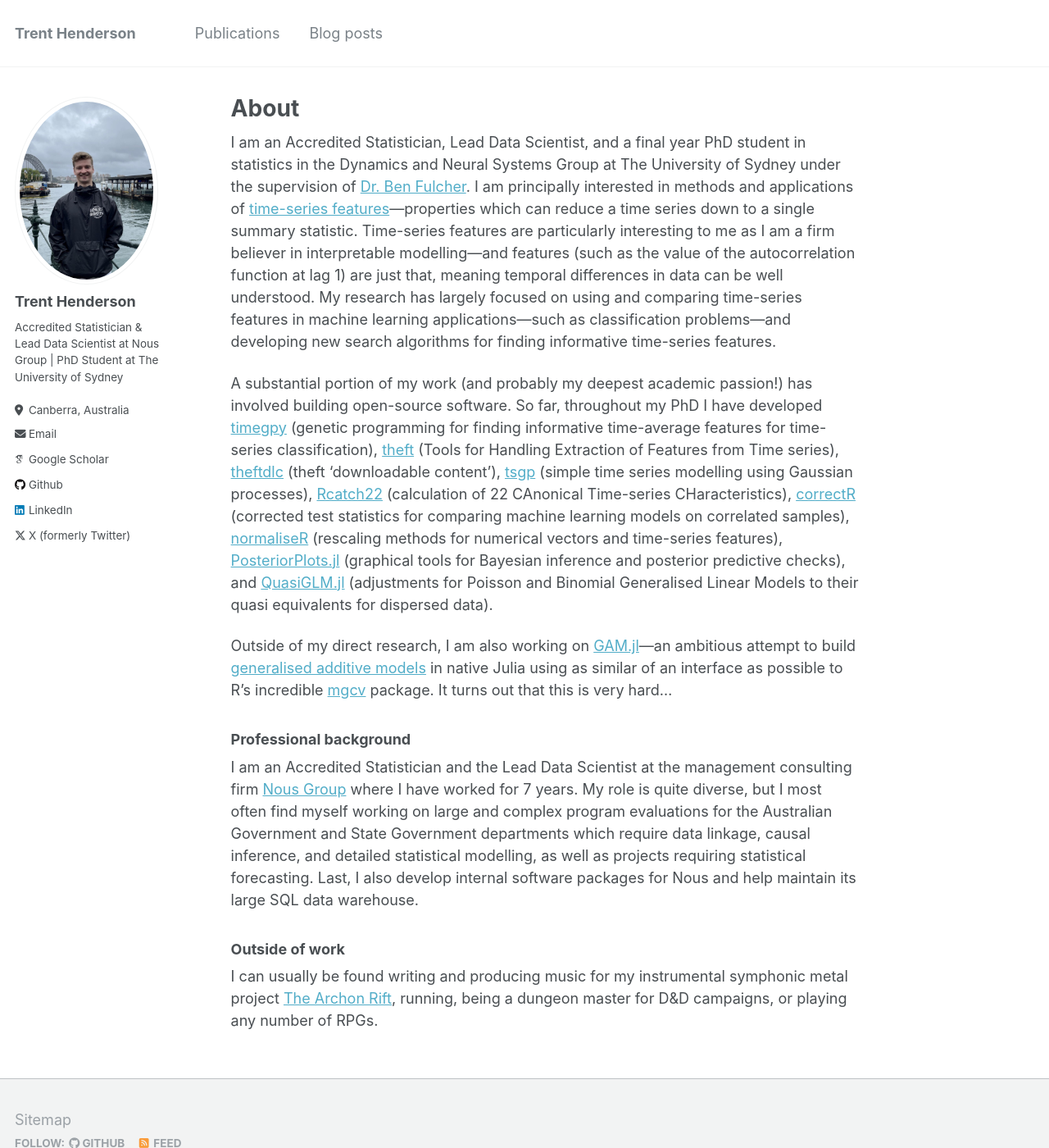
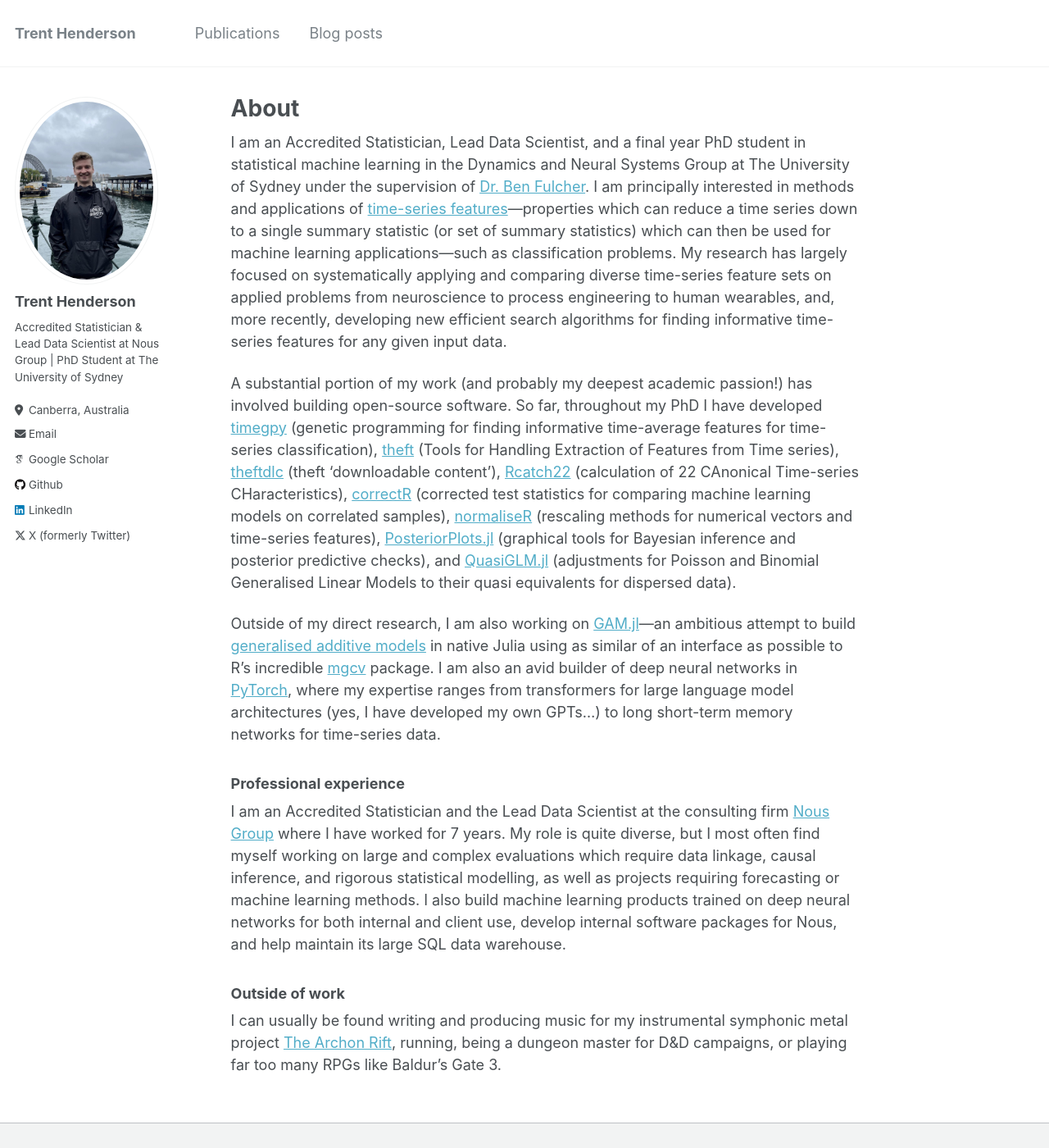
Before and after one commit to hendersontrent/hendersontrent.github.io, a Jekyll site: the page built from _pages/about.md, in a window 1280 px wide and 1400 px high. Shown: the whole window at 82% size. Built offline with Jekyll 4.4.1, drawn with Linux system fonts in a browser that asks for light colours; some web fonts are replaced.

Commit message:
Update about.md

```diff
--- a/_pages/about.md
+++ b/_pages/about.md
@@ -8,16 +8,16 @@ redirect_from:
   - /about.html
 ---
 
-I am an Accredited Statistician, Lead Data Scientist, and a final year PhD student in statistics in the Dynamics and Neural Systems Group at The University of Sydney under the supervision of [Dr. Ben Fulcher](http://www.benfulcher.com/). I am principally interested in methods and applications of [time-series features](https://arxiv.org/abs/1709.08055)---properties which can reduce a time series down to a single summary statistic. Time-series features are particularly interesting to me as I am a firm believer in interpretable modelling---and features (such as the value of the autocorrelation function at lag 1) are just that, meaning temporal differences in data can be well understood. My research has largely focused on using and comparing time-series features in machine learning applications---such as classification problems---and developing new search algorithms for finding informative time-series features.
+I am an Accredited Statistician, Lead Data Scientist, and a final year PhD student in statistical machine learning in the Dynamics and Neural Systems Group at The University of Sydney under the supervision of [Dr. Ben Fulcher](http://www.benfulcher.com/). I am principally interested in methods and applications of [time-series features](https://arxiv.org/abs/1709.08055)---properties which can reduce a time series down to a single summary statistic (or set of summary statistics) which can then be used for machine learning applications---such as classification problems. My research has largely focused on systematically applying and comparing diverse time-series feature sets on applied problems from neuroscience to process engineering to human wearables, and, more recently, developing new efficient search algorithms for finding informative time-series features for any given input data.
 
-A substantial portion of my work (and probably my deepest academic passion!) has involved building open-source software. So far, throughout my PhD I have developed [timegpy](https://github.com/hendersontrent/timegpy) (genetic programming for finding informative time-average features for time-series classification), [theft](https://hendersontrent.github.io/theft/) (Tools for Handling Extraction of Features from Time series), [theftdlc](https://hendersontrent.github.io/theftdlc/) (theft 'downloadable content'), [tsgp](https://github.com/hendersontrent/tsgp) (simple time series modelling using Gaussian processes), [Rcatch22](https://github.com/hendersontrent/Rcatch22) (calculation of 22 CAnonical Time-series CHaracteristics), [correctR](https://hendersontrent.github.io/correctR/) (corrected test statistics for comparing machine learning models on correlated samples), [normaliseR](https://github.com/hendersontrent/normaliseR) (rescaling methods for numerical vectors and time-series features), [PosteriorPlots.jl](https://github.com/hendersontrent/PosteriorPlots.jl) (graphical tools for Bayesian inference and posterior predictive checks), and [QuasiGLM.jl](https://github.com/hendersontrent/QuasiGLM.jl) (adjustments for Poisson and Binomial Generalised Linear Models to their quasi equivalents for dispersed data).
+A substantial portion of my work (and probably my deepest academic passion!) has involved building open-source software. So far, throughout my PhD I have developed [timegpy](https://github.com/hendersontrent/timegpy) (genetic programming for finding informative time-average features for time-series classification), [theft](https://hendersontrent.github.io/theft/) (Tools for Handling Extraction of Features from Time series), [theftdlc](https://hendersontrent.github.io/theftdlc/) (theft 'downloadable content'), [Rcatch22](https://github.com/hendersontrent/Rcatch22) (calculation of 22 CAnonical Time-series CHaracteristics), [correctR](https://hendersontrent.github.io/correctR/) (corrected test statistics for comparing machine learning models on correlated samples), [normaliseR](https://github.com/hendersontrent/normaliseR) (rescaling methods for numerical vectors and time-series features), [PosteriorPlots.jl](https://github.com/hendersontrent/PosteriorPlots.jl) (graphical tools for Bayesian inference and posterior predictive checks), and [QuasiGLM.jl](https://github.com/hendersontrent/QuasiGLM.jl) (adjustments for Poisson and Binomial Generalised Linear Models to their quasi equivalents for dispersed data).
 
-Outside of my direct research, I am also working on [GAM.jl](https://github.com/hendersontrent/GAM.jl)---an ambitious attempt to build [generalised additive models](https://en.wikipedia.org/wiki/Generalized_additive_model) in native Julia using as similar of an interface as possible to R's incredible [mgcv](https://cran.r-project.org/web/packages/mgcv/index.html) package. It turns out that this is very hard...
+Outside of my direct research, I am also working on [GAM.jl](https://github.com/hendersontrent/GAM.jl)---an ambitious attempt to build [generalised additive models](https://en.wikipedia.org/wiki/Generalized_additive_model) in native Julia using as similar of an interface as possible to R's incredible [mgcv](https://cran.r-project.org/web/packages/mgcv/index.html) package. I am also an avid builder of deep neural networks in [PyTorch](https://pytorch.org), where my expertise ranges from transformers for large language model architectures (yes, I have developed my own GPTs...) to long short-term memory networks for time-series data.
 
-### Professional background
+### Professional experience
 
-I am an Accredited Statistician and the Lead Data Scientist at the management consulting firm [Nous Group](https://nousgroup.com/people/trent-henderson/) where I have worked for 7 years. My role is quite diverse, but I most often find myself working on large and complex program evaluations for the Australian Government and State Government departments which require data linkage, causal inference, and detailed statistical modelling, as well as projects requiring statistical forecasting. Last, I also develop internal software packages for Nous and help maintain its large SQL data warehouse.
+I am an Accredited Statistician and the Lead Data Scientist at the consulting firm [Nous Group](https://nousgroup.com/people/trent-henderson/) where I have worked for 7 years. My role is quite diverse, but I most often find myself working on large and complex evaluations which require data linkage, causal inference, and rigorous statistical modelling, as well as projects requiring forecasting or machine learning methods. I also build machine learning products trained on deep neural networks for both internal and client use, develop internal software packages for Nous, and help maintain its large SQL data warehouse.
 
 ### Outside of work
 
-I can usually be found writing and producing music for my instrumental symphonic metal project [The Archon Rift](https://thearchonrift.bandcamp.com/album/the-harrowing-path-between-loathing-and-love), running, being a dungeon master for D&D campaigns, or playing any number of RPGs.
+I can usually be found writing and producing music for my instrumental symphonic metal project [The Archon Rift](https://thearchonrift.bandcamp.com/album/the-harrowing-path-between-loathing-and-love), running, being a dungeon master for D&D campaigns, or playing far too many RPGs like Baldur's Gate 3.
```
